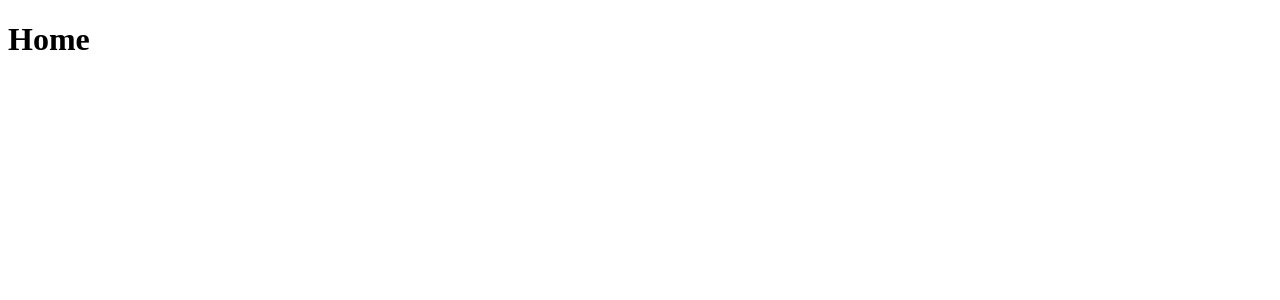
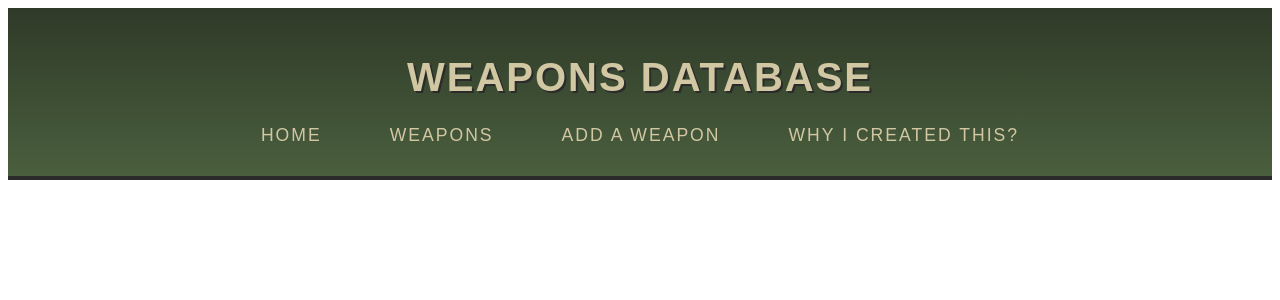
Before and after one commit to Spiderasasen/weapons-website, a React (Vite) app in the folder weapons_database_website/: page / in a window 1280 px wide. Shown: the top 300 px of the page. Built offline with nearby package versions, Linux system fonts and the light colour scheme.

Commit message:
got the header down. now for the real work

```diff
--- /dev/null
+++ b/weapons_database_website/src/componets/Header.jsx
@@ -0,0 +1,18 @@
+import "../styles/header.css"
+
+function Header() {
+    return(
+        <header>
+            <h1>Weapons Database</h1>
+            <nav>
+                <ul>
+                    <li>Home</li>
+                    <li>Weapons</li>
+                    <li>Add A Weapon</li>
+                    <li>Why I Created This?</li>
+                </ul>
+            </nav>
+        </header>
+    )
+}
+export default Header;
--- a/weapons_database_website/src/pages/Home.jsx
+++ b/weapons_database_website/src/pages/Home.jsx
@@ -1,6 +1,10 @@
+import Header from "../componets/Header.jsx"
+
 function Home() {
     return(
-        <h1>Home</h1>
+        <>
+            <Header/>
+        </>
     )
 }
 export default Home;
--- /dev/null
+++ b/weapons_database_website/src/styles/header.css
@@ -0,0 +1,65 @@
+/* ====== GLOBAL MILITARY COLOR PALETTE ====== */
+:root {
+    --military-green: #4a5f3e;      /* olive drab */
+    --military-green-dark: #2f3a28;
+    --sand-tan: #d2c7a3;            /* parchment / desert tan */
+    --gunmetal: #2b2b2b;            /* dark steel */
+    --steel-gray: #555;             /* lighter steel */
+    --accent-red: #8b2f2f;          /* subtle warning red */
+}
+
+/* ====== HEADER CONTAINER ====== */
+header {
+    background: linear-gradient(
+            to bottom,
+            var(--military-green-dark),
+            var(--military-green)
+    );
+    padding: 20px 40px;
+    border-bottom: 4px solid var(--gunmetal);
+    display: flex;
+    flex-direction: column;
+    align-items: center;
+    text-transform: uppercase;
+    letter-spacing: 2px;
+    font-family: "Oswald", sans-serif;
+}
+
+/* ====== TITLE ====== */
+header h1 {
+    color: var(--sand-tan);
+    font-size: 2.5rem;
+    margin-bottom: 15px;
+    text-shadow: 2px 2px 0px var(--gunmetal);
+}
+
+/* ====== NAVIGATION ====== */
+nav ul {
+    list-style: none;
+    display: flex;
+    gap: 40px;
+    padding: 0;
+    margin: 0;
+}
+
+nav ul li {
+    color: var(--sand-tan);
+    font-size: 1.1rem;
+    cursor: pointer;
+    padding: 8px 12px;
+    border: 2px solid transparent;
+    transition: 0.2s ease-in-out;
+}
+
+/* ====== HOVER EFFECT: MILITARY TAG ====== */
+nav ul li:hover {
+    border: 2px solid var(--sand-tan);
+    background-color: var(--military-green-dark);
+    transform: translateY(-2px);
+}
+
+/* ====== OPTIONAL: CLICKABLE LINKS ====== */
+nav ul li:active {
+    background-color: var(--accent-red);
+    border-color: var(--accent-red);
+}
```
